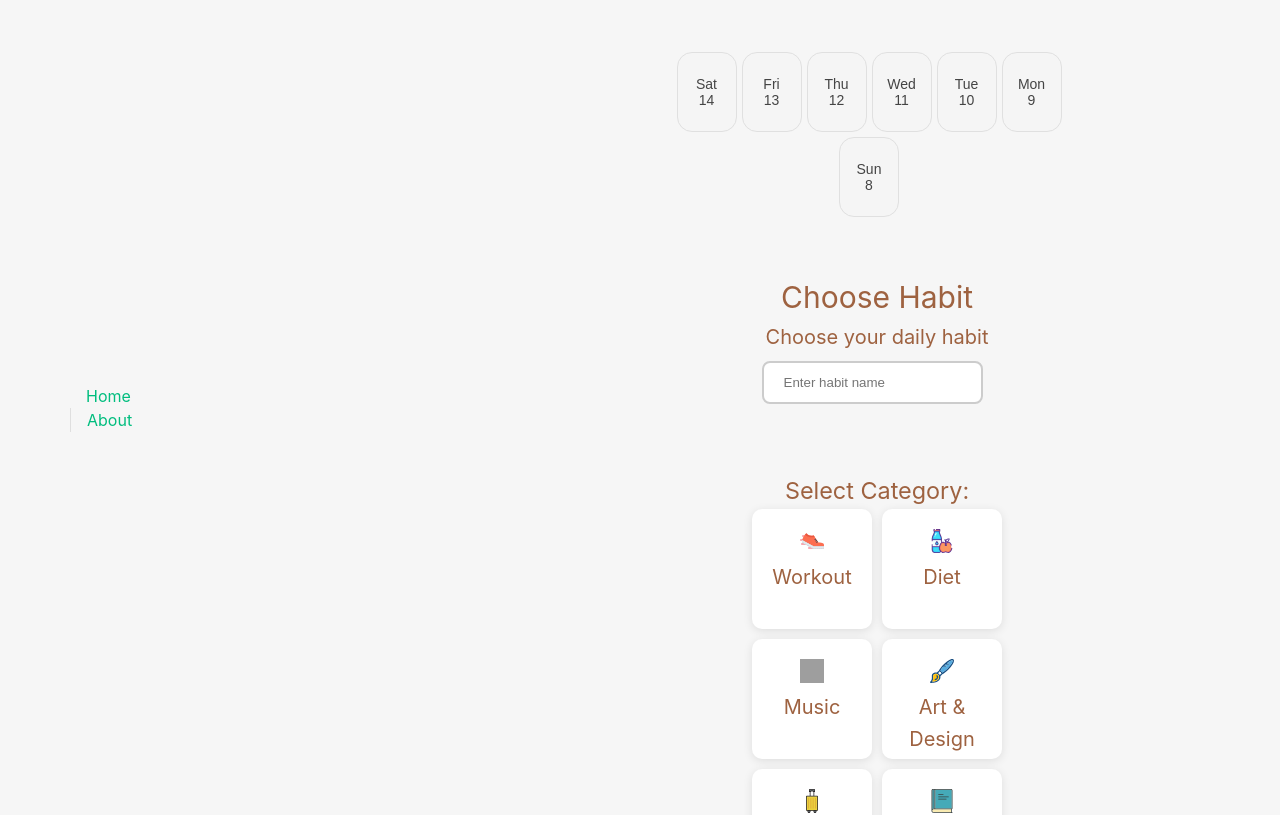
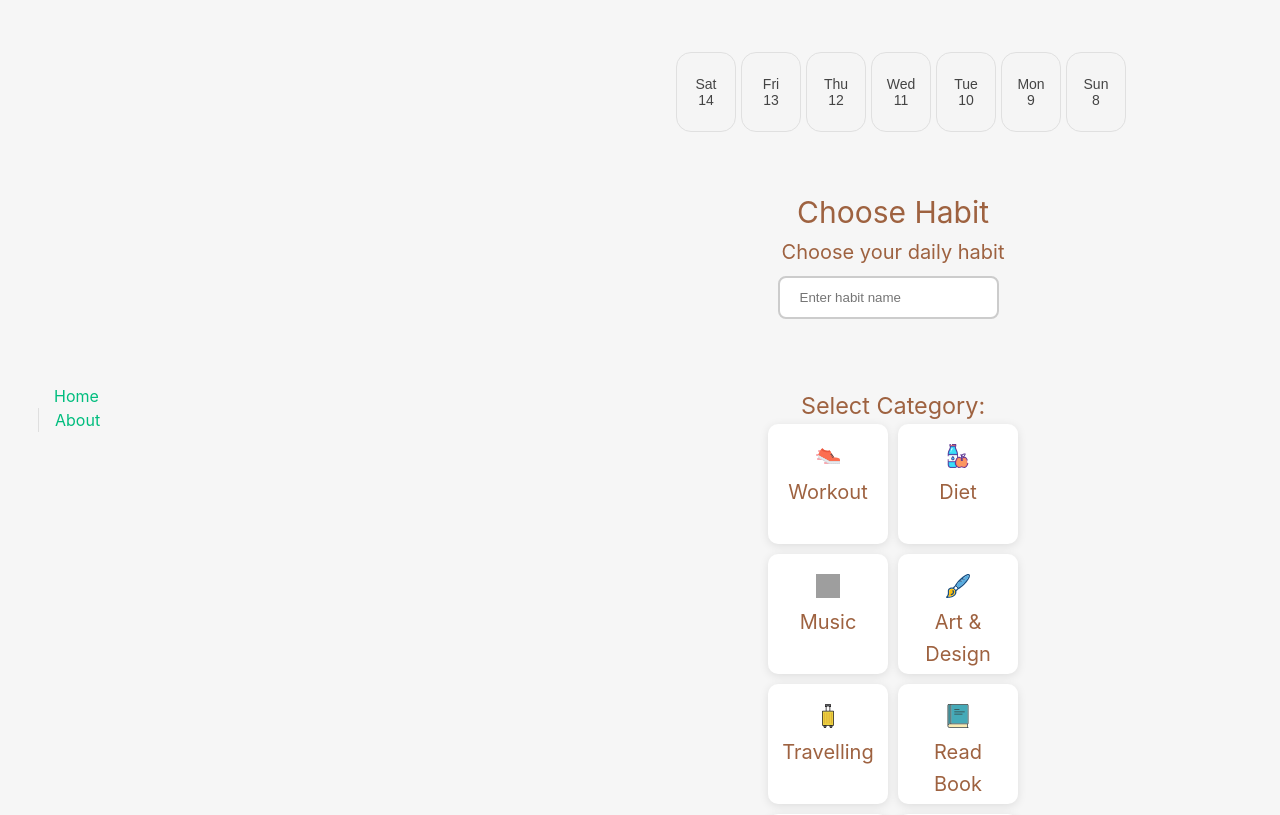
Before and after one commit to SeanMarkWD/HabitTrackerApp, a Vue app: page /day/1 in a window 1280 px wide. Shown: the top 815 px of the page. Built offline with nearby package versions, Linux system fonts and the light colour scheme; grey boxes are pictures that could not be loaded.

Commit message:
commit with updated Readme and slightly corrected MainView

```diff
--- a/src/views/MainView.vue
+++ b/src/views/MainView.vue
@@ -171,7 +171,7 @@ nav a:first-of-type {
 
   nav {
     text-align: left;
-    margin-left: -1rem;
+    margin-left: 1rem;
     font-size: 1rem;
     padding: 1rem 0;
     margin-top: 1rem;
```
Also changed, not shown: 1 other file (tests, documents, lock files or other folders).
